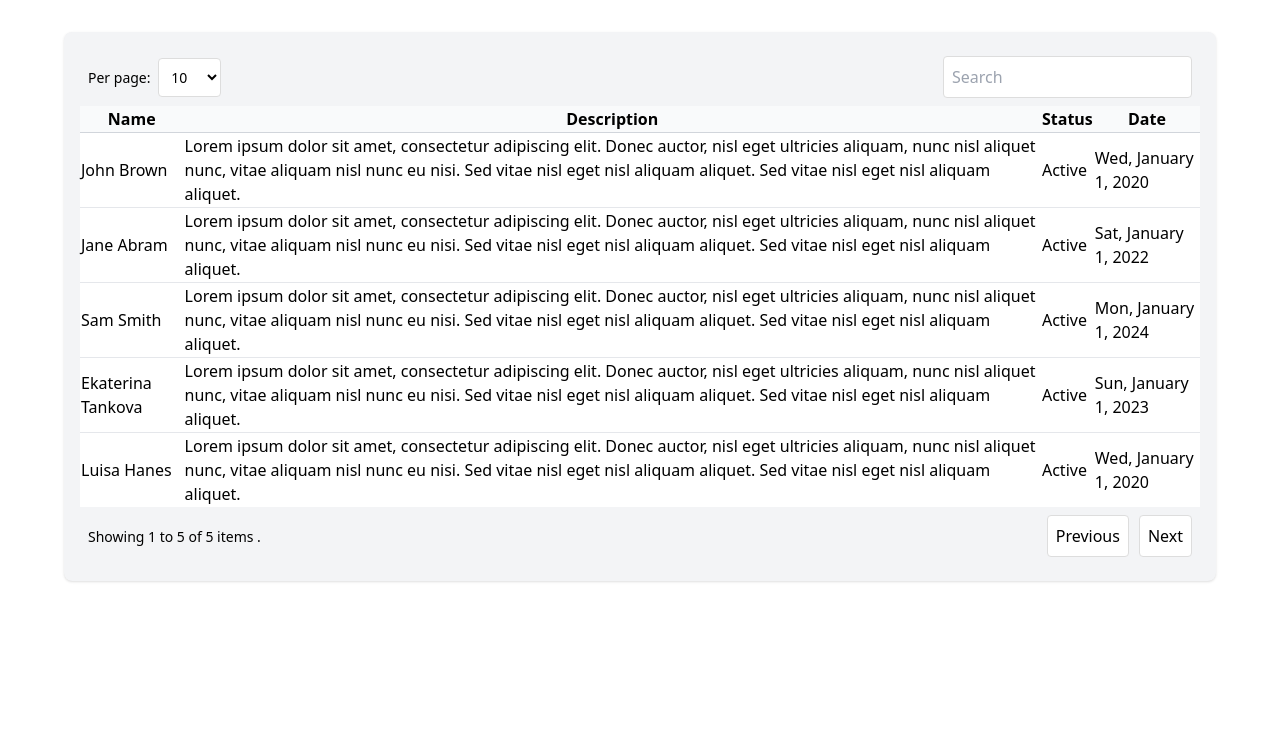
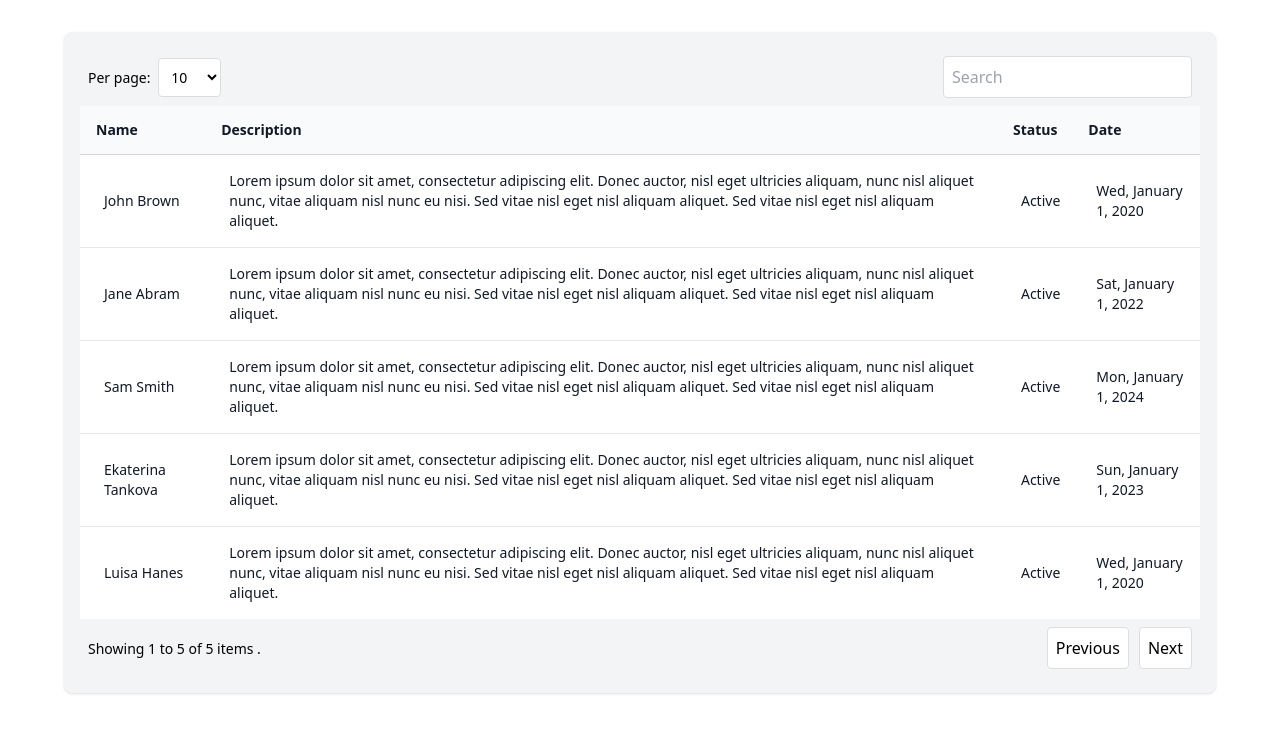
Before and after one commit to RA9/easytables, a website built with Vite: page index.html in a window 1280 px wide. Built offline with nearby package versions, Linux system fonts and the light colour scheme.

Commit message:
Test and completed classes feature

```diff
--- a/index.html
+++ b/index.html
@@ -89,8 +89,7 @@
             },
             tbody: {
               container: "divide-y divide-gray-200 bg-white",
-              tr: "",
-              td: "whitespace-nowrap py-4 pl-4 pr-3 text-sm font-medium text-gray-900 sm:pl-6",
+              td: "whitespace-wrap py-4 pl-4 pr-3 text-sm font-medium text-gray-900 sm:pl-6",
             },
           },
         },
--- a/src/index.ts
+++ b/src/index.ts
@@ -24,14 +24,12 @@ interface Classes {
     header?: string;
     thead?: {
       container?: string;
-      tr: {
-        container?: string;
-        th?: string;
-      };
+      th?: string;
     };
     tbody?: {
       container?: string;
-      element?: string;
+      tr?: string;
+      td?: string;
     };
     footer?: {
       container?: string;
@@ -823,8 +821,8 @@ class EasyTables {
       th.setAttribute("data-label", column.label);
       th.innerText = column.label;
       // add th classes if exists
-      if (this.htmlClasses?.table?.thead?.tr?.th) {
-        const classes = this.htmlClasses.table.thead.tr.th.split(" ");
+      if (this.htmlClasses?.table?.thead?.th) {
+        const classes = this.htmlClasses.table.thead.th.split(" ");
         th.classList.add(...classes);
       }
 
@@ -846,6 +844,20 @@ class EasyTables {
     if (data.length === 0) {
       const tr = document.createElement("tr");
       const td = document.createElement("td");
+
+      if (this.htmlClasses?.table?.tbody?.tr) {
+        // console.log({ tbody }, this.htmlClasses.table.tbody.container)
+        const classes = this.htmlClasses.table.tbody.tr.split(" ");
+        tr.classList.add(...classes);
+        // tbody.classList.remove("ezy-tables tbody");
+      }
+
+      if (this.htmlClasses?.table?.tbody?.td) {
+        // console.log({ tbody }, this.htmlClasses.table.tbody.container)
+        const classes = this.htmlClasses.table.tbody.td.split(" ");
+        td.classList.add(...classes);
+        // tbody.classList.remove("ezy-tables tbody");
+      }
 
       td.setAttribute("colspan", String(this.columns.length));
       td.style.textAlign = "center";
@@ -879,6 +891,18 @@ class EasyTables {
               value = plugin.transform(value);
             }
           });
+
+          if (this.htmlClasses?.table?.tbody?.tr) {
+            const classes = this.htmlClasses.table.tbody.tr.split(" ");
+            tr.classList.add(...classes);
+          }
+
+          if (this.htmlClasses?.table?.tbody?.td) {
+            // console.log({ tbody }, this.htmlClasses.table.tbody.container)
+            const classes = this.htmlClasses.table.tbody.td.split(" ");
+            td.classList.add(...classes);
+            // tbody.classList.remove("ezy-tables tbody");
+          }
 
           td.innerHTML = String(value);
           tr.appendChild(td);
```
